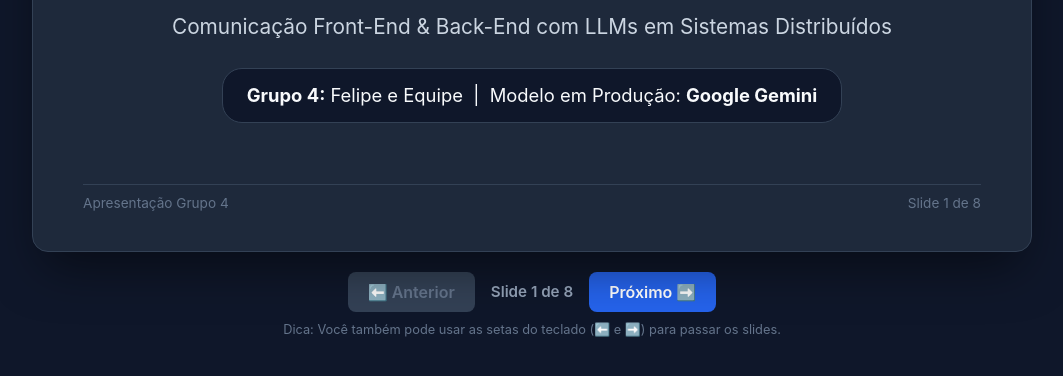
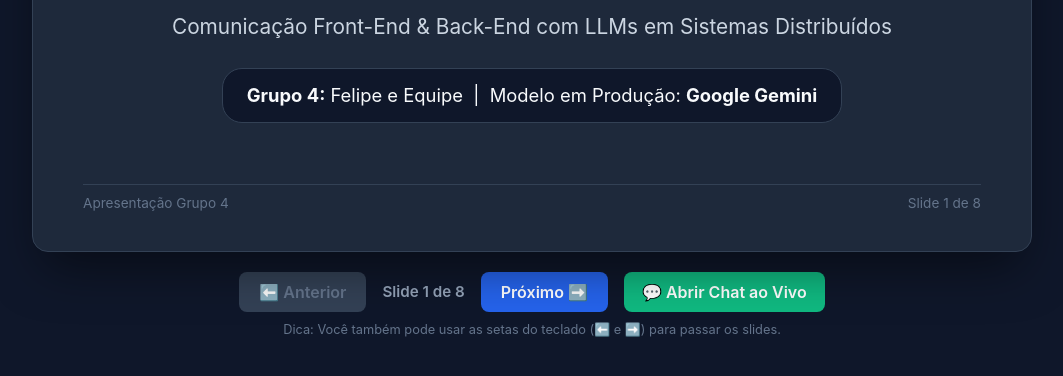
Before and after one commit to felippealmeidaa/atividade-renato, a website: page slides.html in a window 1280 px wide. Shown: the part 386-762 px from the top of the page, without its empty margins (108-1171 px from the left). Drawn offline with Linux system fonts and the light colour scheme.

Commit message:
feat: adicionar navegacao integrada entre slides e chat ao vivo

```diff
--- a/server.js
+++ b/server.js
@@ -9,6 +9,11 @@ const PORT = process.env.PORT || 3000;
 app.use(cors());
 app.use(express.json());
 app.use(express.static('public')); // Serve o front-end (index.html)
+
+// Rota auxiliar para abrir os slides da apresentação diretamente pelo navegador
+app.get('/slides', (req, res) => {
+  res.sendFile(__dirname + '/slides.html');
+});
 
 // ============================================================================
 // 1. SYSTEM PROMPT (Comportamento da IA)
--- a/slides.html
+++ b/slides.html
@@ -204,6 +204,24 @@
       align-items: center;
       gap: 16px;
       margin-top: 20px;
+    }
+
+    a.demo-link-btn {
+      background: #10b981;
+      color: white;
+      text-decoration: none;
+      padding: 10px 18px;
+      border-radius: 8px;
+      font-size: 1rem;
+      font-weight: 600;
+      display: inline-flex;
+      align-items: center;
+      gap: 6px;
+      transition: background 0.2s;
+    }
+
+    a.demo-link-btn:hover {
+      background: #059669;
     }
 
     button.nav-btn {
@@ -513,6 +531,7 @@ const PROVIDER = 'gemini';   // ✅ Chamada real ao Google Gemini
     <button class="nav-btn" id="prevBtn" onclick="mudarSlide(-1)">⬅️ Anterior</button>
     <span class="slide-counter" id="slideCounter">Slide 1 de 8</span>
     <button class="nav-btn" id="nextBtn" onclick="mudarSlide(1)">Próximo ➡️</button>
+    <a href="/" target="_blank" class="demo-link-btn">💬 Abrir Chat ao Vivo</a>
   </div>
   <div class="shortcut-hint">
     Dica: Você também pode usar as setas do teclado (⬅️ e ➡️) para passar os slides.
```
Also changed, not shown: public/index.html (+12 -1 lines).
